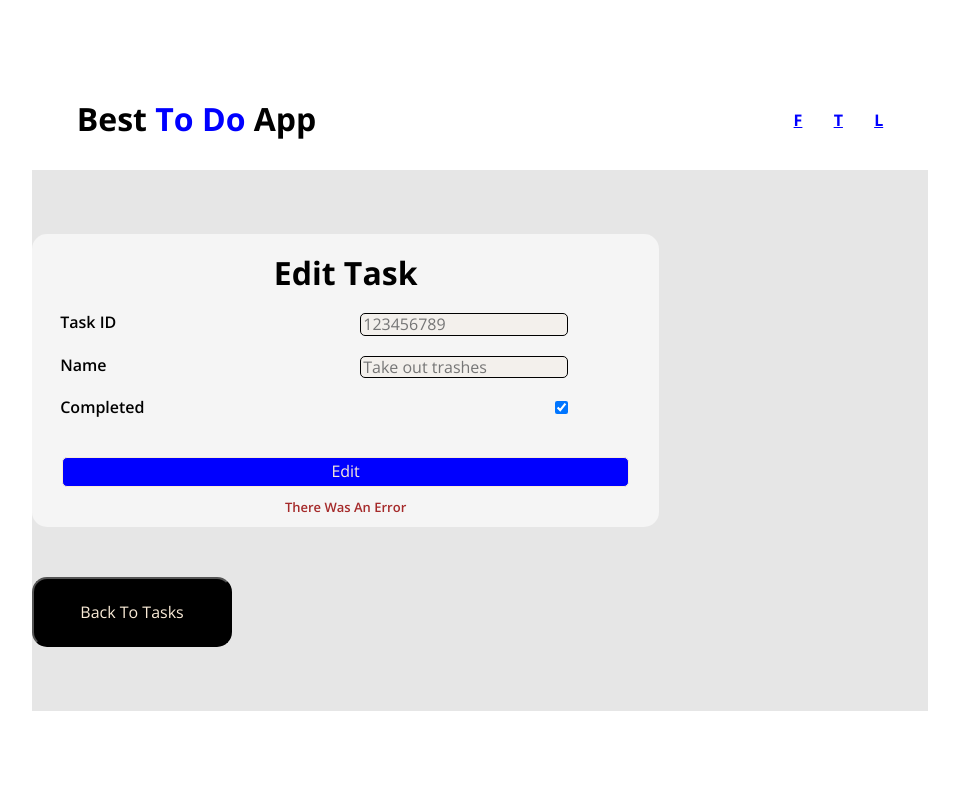
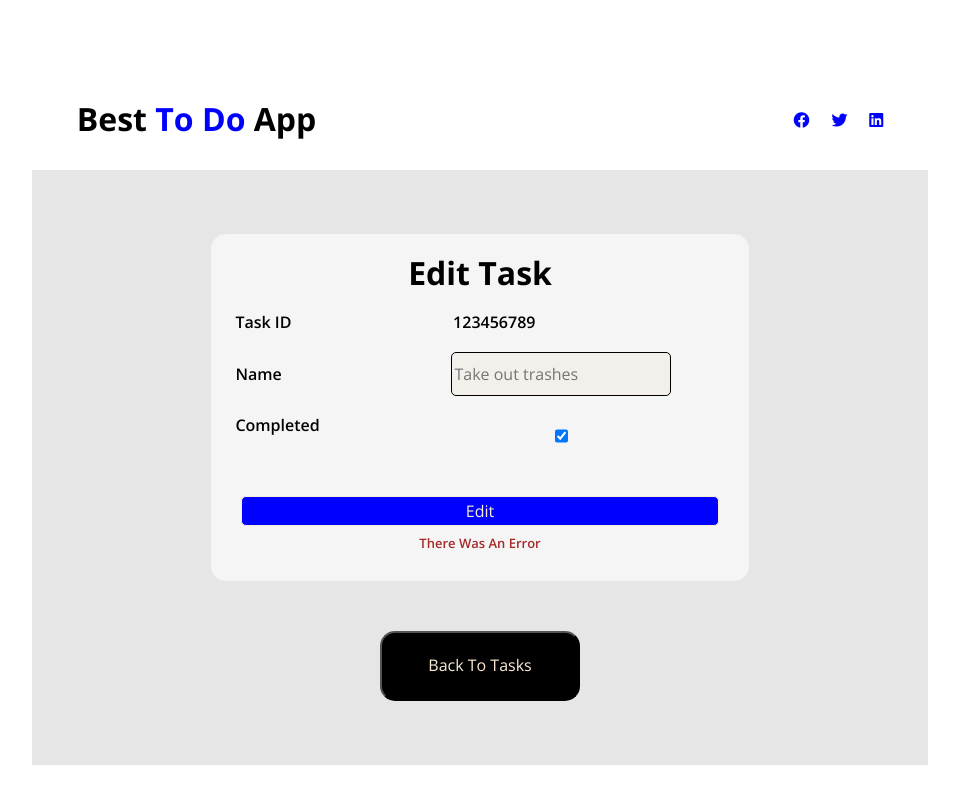
Before and after one commit to Evaldasas/FirstTest, a plain HTML site: page task.html in a window 1280 px wide. Shown: the whole page, without its empty margins (160-1119 px from the left). Drawn offline with nearby package versions, Linux system fonts and the light colour scheme; a web font is replaced by a local one.

Commit message:
Galutiniai pakeitimai, daugiau iki pirmadienio nespėsiu.

```diff
--- a/index.css
+++ b/index.css
@@ -29,11 +29,16 @@ header{
     justify-content: space-between;
     padding-right: 5%;
     background-color: white;
+    cursor: pointer;
 }
 
 a{
     color: blue;
     font-weight: bolder;
+}
+
+a:hover{
+    color: rgba(0, 0, 255, 0.473);
 }
 
 main{
@@ -64,6 +69,7 @@ h1{
 
 .note{
     width: 90%;
+    padding-top: 5px;
 }
 
 .first p{
@@ -101,6 +107,11 @@ h1{
     padding: 0;
     color: aliceblue;
     font-weight: 800;
+    cursor: pointer;
+}
+
+button:hover{
+    background: rgba(0, 0, 255, 0.473);
 }
 
 
@@ -138,7 +149,6 @@ h1{
     color: brown;
 }
 
-
 .third{
     margin: auto;
     width: 60%;
@@ -157,29 +167,11 @@ h1{
 }
 
 .checkbox{
+    text-align: center;
     width: 10%;
-    text-align: center;
-    width: 1.3em;
-    height: 1.3em;
-    background-color: white;
-    border-radius: 50%;
-    vertical-align: middle;
-    border: 2px solid green;
-    appearance: none;
-    -webkit-appearance: none;
-    outline: none;
-    cursor: pointer;
-}
-
-.checkbox:checked{
-    background-color: green;
+    color: green;
 }
 
 .task{
     font-weight: 600;
 }
-
-main .third .check p{
-    margin: 0;
-
-}
--- a/task.css
+++ b/task.css
@@ -31,29 +31,37 @@ header{
     background-color: white;
 }
 
-a{
-    color: blue;
-    font-weight: bolder;
-}
-
-
-
 main{
     width: 70%;
     margin: auto;
     background-color: rgb(230, 230, 230);
     padding-top: 5%;
     padding-bottom: 5%;
+    display: flex;
+    flex-direction: column;
+    align-items: center;
 }
 
+p{
+    margin: 0;
 
+}
+a{
+    color: blue;
+    font-weight: bolder;
+}
+
+a:hover{
+    color: rgba(0, 0, 255, 0.473);
+}
 
 h1{
     text-align: center;
 }
 
 .table{
-    width: 70%;
+    width: 60%;
+    margin: auto;
     background-color: whitesmoke;
     display: flex;
     flex-direction: column;
@@ -72,14 +80,18 @@ h1{
 }
 
 .lines{
+
     display: flex;
     flex-direction: column;
     align-items: center;
 
 }
 
+.lines p{
+    font-weight: 600;
+}
+
 .lines label{
-    padding-right: 100px;
     font-weight: 600;
 }
 
@@ -87,14 +99,47 @@ h1{
     background-color: rgb(243, 240, 236);
     border-radius: 5px;
     border: 1px solid;
+    height: 40px;
 }
 
+.taskId{
+    width: 50%;
+    padding-right: 0;
+}
 
-.table p{
+.task-id{
+    width: 50%;
+}
+
+.nameLine{
+    display: flex;
+    justify-content: center;
+    align-items: center;
+}
+
+.nameLine > .task-id{
+    width: 49%;
+}
+
+.completedLine > .checkbox{
+    margin: auto;
+
+}
+
+.note{
+    margin-bottom: 30px;
+    margin-top: 10px;
     color: brown;
     font-size: small;
     font-weight: 600;
     text-align: center;
+}
+
+.taskIdLine{
+    width: 50%;
+    display: flex;
+    align-items: center;
+    justify-content: center;
 }
 
 .back{
@@ -103,6 +148,10 @@ h1{
     background-color: black;
     color: antiquewhite;
     border-radius: 15px;
+}
+
+button:hover{
+    background-color: rgb(71, 71, 71);
 }
 
 .table button{
@@ -115,6 +164,11 @@ h1{
     height: 30px;
 
 }
+
+.table button:hover{
+    background-color: rgba(0, 0, 255, 0.329);
+}
+
 .check{
     align-items: center;
 }
--- a/task.html
+++ b/task.html
@@ -8,6 +8,7 @@
         integrity="sha512-NhSC1YmyruXifcj/KFRWoC561YpHpc5Jtzgvbuzx5VozKpWvQ+4nXhPdFgmx8xqexRcpAglTj9sIBWINXa8x5w=="
         crossorigin="anonymous"
         referrerpolicy="no-referrer" />
+    <link rel="stylesheet" href="https://cdnjs.cloudflare.com/ajax/libs/font-awesome/5.14.0/css/all.min.css" />
     <link rel="preconnect" href="https://fonts.googleapis.com">
     <link rel="preconnect" href="https://fonts.gstatic.com" crossorigin>
     <link href="https://fonts.googleapis.com/css2?family=Open+Sans:ital,wght@0,400;0,500;0,600;0,700;0,800;1,400;1,500;1,600;1,700;1,800&family=Sofia&display=swap" rel="stylesheet">
@@ -15,40 +16,43 @@
     <title>Edit Task</title>
 </head>
 <body>
-    <div class="wrapper">
     <header>
         <div class="title">
             <h1>Best <span>To Do</span> App</h1>
         </div>
         <div class="links">
-                <!-- Čia vietoje raidžių sukelti ikonas -->
-                <a href="#">F</a>
-                <a href="#">T</a>
-                <a href="#">L</a>
+            <a href="https://www.facebook.com">
+                <i class="fab fa-facebook"></i>
+            </a>
+            <a href="https://www.twitter.com">
+                <i class="fab fa-twitter"></i>
+            </a>
+            <a href="https://www.linkedin.com">
+                <i class="fab fa-linkedin"></i>
+            </a>
         </div>
     </header>
     <main>
         <div class="table">
             <h1>Edit Task</h1>
             <div class="lines">
-                <div>
-                    <label for="taskid">Task ID</label>
-                    <input name="taskid" type="number" id="taskid" placeholder="123456789">
+                <div class="taskIdLine">
+                    <label class="taskId" for="taskid">Task ID</label>
+                    <p class="task-id">123456789</p>
                 </div>
-                <div>
-                    <label for="task">Name</label>
-                    <input name="task" type="text" placeholder="Take out trashes">
+                <div class="nameLine">
+                    <label class="task-id" for="task">Name</label>
+                    <input class="task-id" name="task" type="text" placeholder="Take out trashes">
                 </div>
-                <div >
-                    <label for="check">Completed</label>
-                    <input class="check" name="check" type="checkbox" checked>
+                <div class="completedLine">
+                    <label class="task-id" for="check">Completed</label>
+                    <input class="checkbox" name="check" type="checkbox" checked>
                 </div>
             </div>
             <button type="button">Edit</button>
-            <p>There Was An Error</p>
+            <p class="note">There Was An Error</p>
         </div>
         <button class="back" type="button">Back To Tasks</button>
     </main>
-    </div>
 </body>
 </html>
```
Also changed, not shown: index.html (+28 -21 lines). Lines whose indentation alone changed are shown as unchanged.
